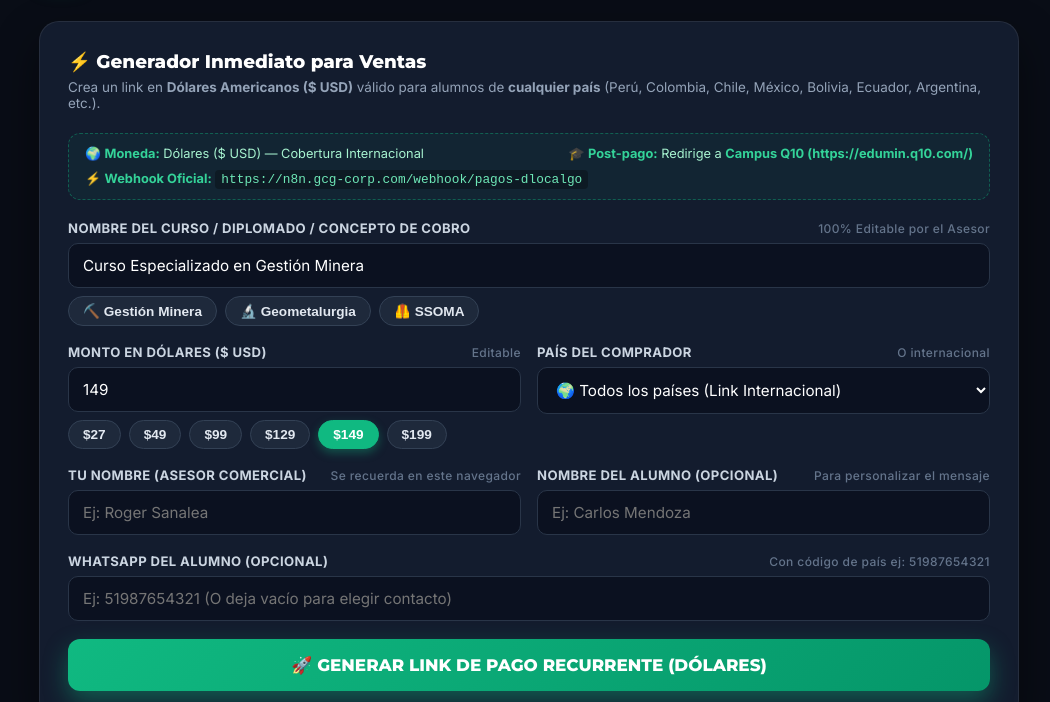
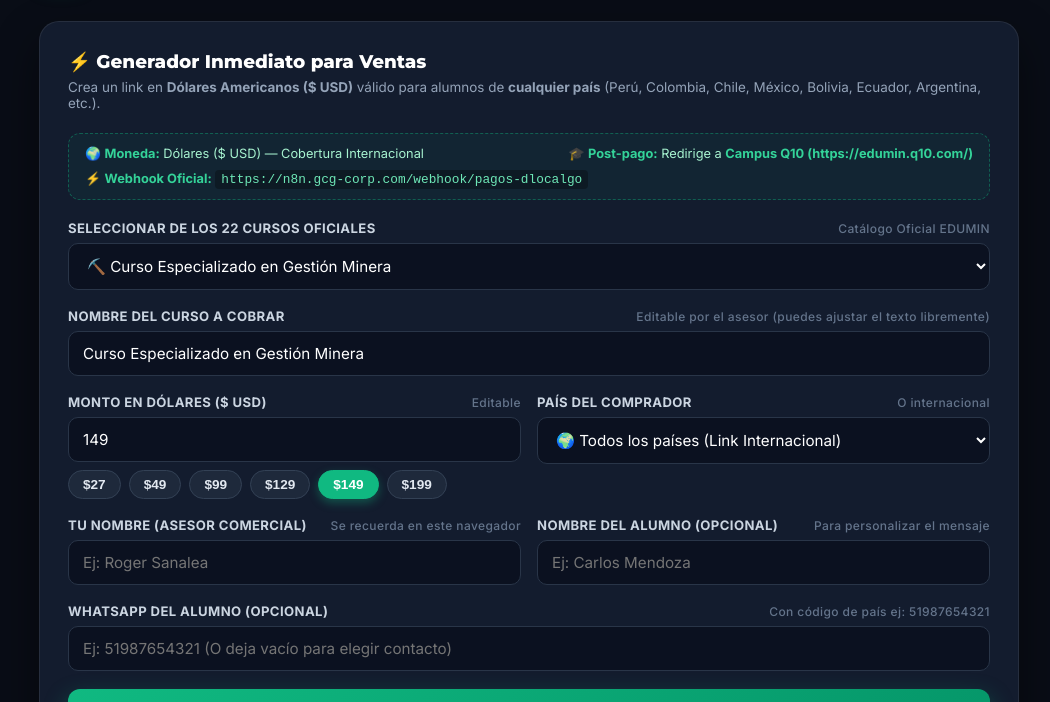
Before and after one commit to coordinacionacademica-droid/vsl-marketing-edumin, a website: page public/links-ventas.html in a window 1280 px wide. Shown: the part 90-792 px from the top of the page, without its empty margins (111-1161 px from the left). Drawn offline with Linux system fonts and the light colour scheme; no server answers.

Commit message:
feat: Integrar los 22 cursos oficiales de EDUMIN con seleccion y edicion libre

```diff
--- a/public/links-ventas.html
+++ b/public/links-ventas.html
@@ -443,30 +443,46 @@
 
       <form id="formLinkVenta" onsubmit="generarLinkVenta(event)">
 
-        <!-- NOMBRE DEL PROGRAMA (DIRECTO Y 100% EDITABLE POR EL ASESOR) -->
+        <!-- SELECTOR DE LOS 22 CURSOS ESPECIALIZADOS OFICIALES -->
+        <div class="form-group">
+          <label for="selectDiplomado">
+            <span>Seleccionar de los 22 Cursos Oficiales</span>
+            <span class="hint">Catálogo Oficial EDUMIN</span>
+          </label>
+          <select id="selectDiplomado" onchange="seleccionarCursoOficial(this.value)">
+            <option value="Curso Especializado en Gestión Minera" selected>⛏️ Curso Especializado en Gestión Minera</option>
+            <option value="Curso Especializado en Geometalurgia">🔬 Curso Especializado en Geometalurgia</option>
+            <option value="Curso Especializado en Seguridad y Salud Ocupacional en la Industria y Minería">⛑️ Curso Especializado en Seguridad y Salud Ocupacional en la Industria y Minería</option>
+            <option value="Curso Especializado en Geología Minera">🌍 Curso Especializado en Geología Minera</option>
+            <option value="Curso Especializado en Geomecánica Subterránea y Superficial">⛏️ Curso Especializado en Geomecánica Subterránea y Superficial</option>
+            <option value="Curso Especializado en Geotecnia Minera">⛰️ Curso Especializado en Geotecnia Minera</option>
+            <option value="Curso Especializado en Derecho Minero">⚖️ Curso Especializado en Derecho Minero</option>
+            <option value="Curso Especializado en Gestión Ambiental para el Sector Minero e Industrial">🌿 Curso Especializado en Gestión Ambiental para el Sector Minero e Industrial</option>
+            <option value="Curso Especializado en Gerencia de Sistemas Integrados de Gestión HSEQ">📋 Curso Especializado en Gerencia de Sistemas Integrados de Gestión HSEQ</option>
+            <option value="Curso Especializado en Gerencia Estratégica y Liderazgo de Equipos en la Minería">👥 Curso Especializado en Gerencia Estratégica y Liderazgo de Equipos en la Minería</option>
+            <option value="Curso Especializado en Gestión de Control Operativo en Procesos Mineros">⚙️ Curso Especializado en Gestión de Control Operativo en Procesos Mineros</option>
+            <option value="Curso Especializado en Gestión de Operaciones Industriales">🏭 Curso Especializado en Gestión de Operaciones Industriales</option>
+            <option value="Curso Especializado en Gestión Logística y Almacenes en Minería">🏬 Curso Especializado en Gestión Logística y Almacenes en Minería</option>
+            <option value="Curso Especializado en Gestión Logística: Compras, Inventarios y Manejo de Proveedores">📦 Curso Especializado en Gestión Logística: Compras, Inventarios y Manejo de Proveedores</option>
+            <option value="Curso Especializado en Gestión Logística y Proveedores en Industria y Minería">🤝 Curso Especializado en Gestión Logística y Proveedores en Industria y Minería</option>
+            <option value="Curso Especializado en Minería 4.0 y Digitalización Minera">💻 Curso Especializado en Minería 4.0 y Digitalización Minera</option>
+            <option value="Curso Especializado en Prevención de la Conflictividad, Riesgos Sociales y Responsabilidad Social Minera">🛡️ Curso Especializado en Prevención de la Conflictividad, Riesgos Sociales y Responsabilidad Social Minera</option>
+            <option value="Curso Especializado en Seguridad Industrial">🦺 Curso Especializado en Seguridad Industrial</option>
+            <option value="Curso Especializado en Supply Chain Management en Industria y Minería">⛓️ Curso Especializado en Supply Chain Management en Industria y Minería</option>
+            <option value="Curso Especializado en Legislación Laboral y Elaboración de Planillas">📜 Curso Especializado en Legislación Laboral y Elaboración de Planillas</option>
+            <option value="Curso Especializado en Gestión Estratégica para Empresas Utilizando Big Data y Análisis Predictivo">📊 Curso Especializado en Gestión Estratégica para Empresas Utilizando Big Data y Análisis Predictivo</option>
+            <option value="Curso Especializado en Especialista en Comercio Internacional: Gestión Aduanera y Logística">🚢 Curso Especializado en Especialista en Comercio Internacional: Gestión Aduanera y Logística</option>
+            <option value="CUSTOM">✏️ Escribir otro nombre personalizado...</option>
+          </select>
+        </div>
+
+        <!-- CAMPO DEL NOMBRE DEL CURSO: 100% EDITABLE POR EL ASESOR -->
         <div class="form-group">
           <label for="inputPrograma">
-            <span>Nombre del Curso / Diplomado / Concepto de Cobro</span>
-            <span class="hint">100% Editable por el Asesor</span>
+            <span>Nombre del Curso a Cobrar</span>
+            <span class="hint">Editable por el asesor (puedes ajustar el texto libremente)</span>
           </label>
-          <input type="text" id="inputPrograma" list="listaSugerencias" value="Curso Especializado en Gestión Minera" placeholder="Escribe el nombre del curso, diplomado o cuota..." required oninput="actualizarPreviewWA()">
-
-          <datalist id="listaSugerencias">
-            <option value="Curso Especializado en Gestión Minera">
-            <option value="Curso Especializado en Geometalurgia">
-            <option value="Curso Especializado en Seguridad y Salud Ocupacional en la Industria y Minería">
-            <option value="Curso Especializado en Geología Minera">
-            <option value="Curso Especializado en Geotecnia Minera">
-            <option value="Curso Especializado en Derecho Minero">
-            <option value="Curso Especializado en Gestión Ambiental para el Sector Minero e Industrial">
-          </datalist>
-
-          <!-- ACCESOS RÁPIDOS POPULARES -->
-          <div class="pills-container" style="margin-top: 8px;">
-            <button type="button" class="amount-pill" onclick="setPrograma('Curso Especializado en Gestión Minera')">⛏️ Gestión Minera</button>
-            <button type="button" class="amount-pill" onclick="setPrograma('Curso Especializado en Geometalurgia')">🔬 Geometalurgia</button>
-            <button type="button" class="amount-pill" onclick="setPrograma('Curso Especializado en Seguridad y Salud Ocupacional en la Industria y Minería')">🦺 SSOMA</button>
-          </div>
+          <input type="text" id="inputPrograma" value="Curso Especializado en Gestión Minera" placeholder="Nombre que verá el alumno en dLocal Go..." required oninput="actualizarPreviewWA()">
         </div>
 
         <!-- MONTO Y PAÍS -->
@@ -658,6 +674,18 @@
       localStorage.setItem('edumin_asesor_nombre', val);
     }
 
+    function seleccionarCursoOficial(val) {
+      const input = document.getElementById('inputPrograma');
+      if (val === 'CUSTOM') {
+        input.value = '';
+        input.placeholder = 'Escribe el nombre del curso personalizado...';
+        input.focus();
+      } else {
+        input.value = val;
+      }
+      actualizarPreviewWA();
+    }
+
     function setPrograma(nombre) {
       document.getElementById('inputPrograma').value = nombre;
       actualizarPreviewWA();
```
